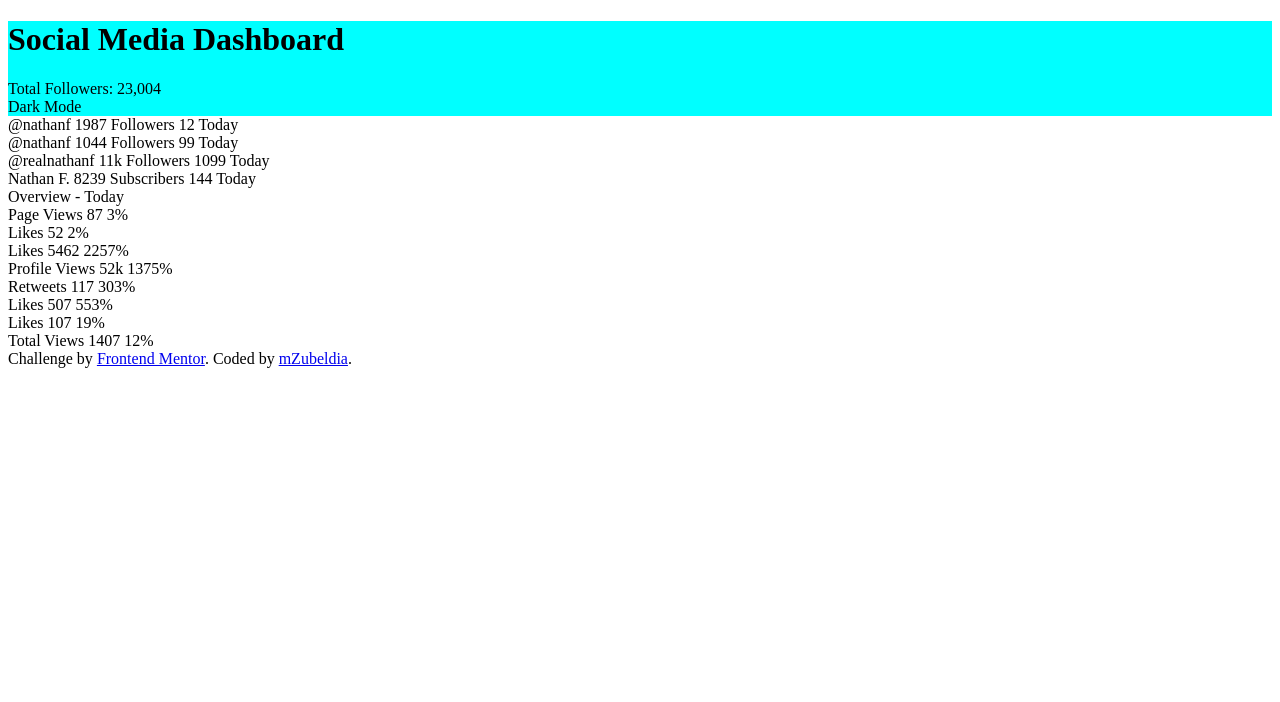
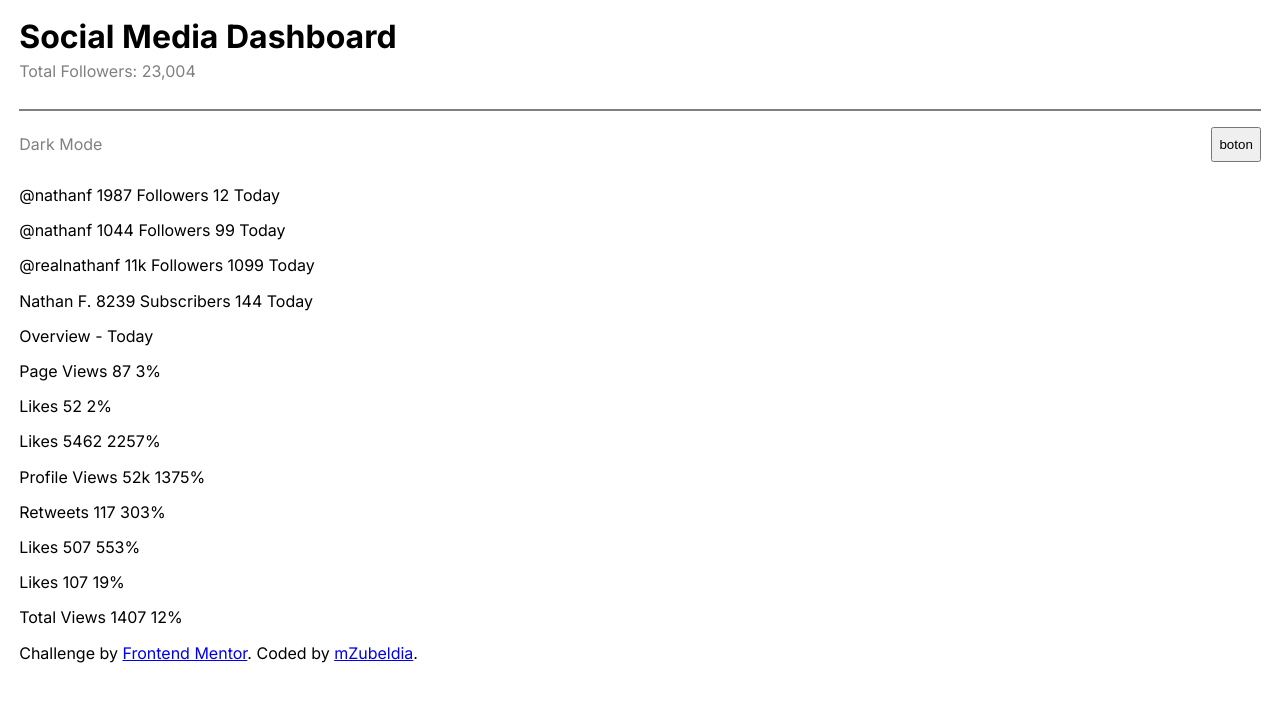
Before and after one commit to mZubeldia/social-media-dashboard, a React (Create React App) app: page / in a window 1280 px wide. Shown: the top 702 px of the page. Built offline with nearby package versions, Linux system fonts and the light colour scheme; the HTML template or start-up script is replaced by a standard one.

Commit message:
add font styles

```diff
--- a/public/index.html
+++ b/public/index.html
@@ -1,7 +1,6 @@
 <!DOCTYPE html>
 <html lang="en">
   <head>
-
     <meta charset="utf-8" />
     <link rel="icon" href="%PUBLIC_URL%/favicon.ico" />
     <meta name="viewport" content="width=device-width, initial-scale=1" />
@@ -12,14 +11,17 @@
     />
     <link rel="apple-touch-icon" href="%PUBLIC_URL%/logo192.png" />
     <link rel="manifest" href="%PUBLIC_URL%/manifest.json" />
+    <link rel="preconnect" href="https://fonts.googleapis.com" />
+    <link rel="preconnect" href="https://fonts.gstatic.com" crossorigin />
+    <link
+      href="https://fonts.googleapis.com/css2?family=Inter:wght@400;700&display=swap"
+      rel="stylesheet"
+    />
     <title>Frontend Mentor | Social Media Dashboard</title>
-
   </head>
 
   <body>
     <noscript>You need to enable JavaScript to run this app.</noscript>
     <div id="root"></div>
-
   </body>
-
 </html>
--- a/src/App.css
+++ b/src/App.css
@@ -1,3 +1,32 @@
-header {
-    background-color: aqua;
-  }
+:root {
+    font-family: 'Inter', sans-serif;
+}
+
+h1{
+    padding: 0;
+    margin: 0;
+}
+
+body {
+    padding: 0.7rem;
+    line-height: 2.2rem;
+}
+
+/* header */
+
+.bold{
+ font-weight: 400;
+ color: grey;
+}
+
+.title_and_followers_wrapper {
+    border-bottom: 2px solid grey;
+    padding-bottom: 1.2rem;
+}
+
+.theme_color {
+    padding-top: 1rem;
+    padding-bottom: 1rem;
+    display: flex;
+    justify-content: space-between;
+}
--- a/src/components/Header.js
+++ b/src/components/Header.js
@@ -3,12 +3,15 @@ import React from "react";
 const Header = () => {
   return (
     <div>
-      <header>
-        <div>
+      <header className="header">
+        <div className="title_and_followers_wrapper">
           <h1>Social Media Dashboard</h1>
-          Total Followers: 23,004
+          <span className="bold">Total Followers: 23,004</span>
         </div>
-        <div>Dark Mode</div>
+        <div className="theme_color">
+          <span className="bold">Dark Mode</span>
+          <button>boton</button>
+        </div>
       </header>
     </div>
   );
```
